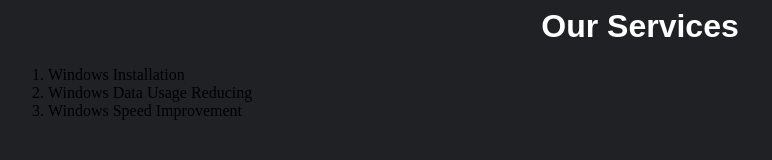
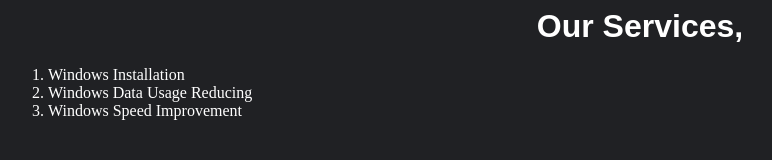
Before and after one commit to chenithanimnada/GlobalView, a plain HTML site: page services.html in a window 1280 px wide. Shown: the whole page, without its empty margins (0-772 px from the left). Drawn offline with Linux system fonts and the light colour scheme.

Commit message:
Update services.html

```diff
--- a/services.html
+++ b/services.html
@@ -3,11 +3,11 @@
     <title>Our Services - GlobalView</title>
   </head>
   <body bgcolor="#202124">
-    <h1><font face="Microsoft Sans Serif, Arial" color="White"><center>Our Services</font></h1>
-    <ol>
+    <h1><font face="Microsoft Sans Serif, Arial" color="White"><center>Our Services,</center></font></h1>
+    <ol><font color="White">
       <li>Windows Installation</li>
       <li>Windows Data Usage Reducing</li>
       <li>Windows Speed Improvement</li>
-    </ol></center>
+    </font></ol>
   </body>
 </html>
```
